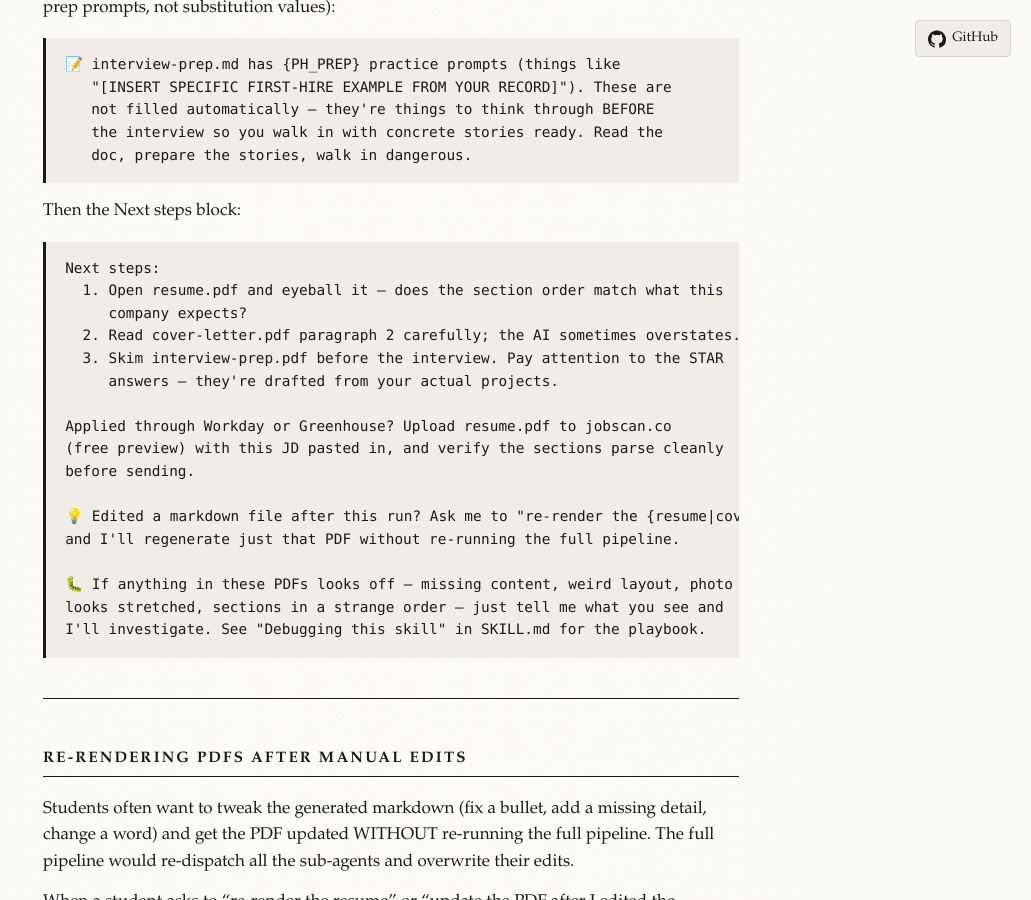
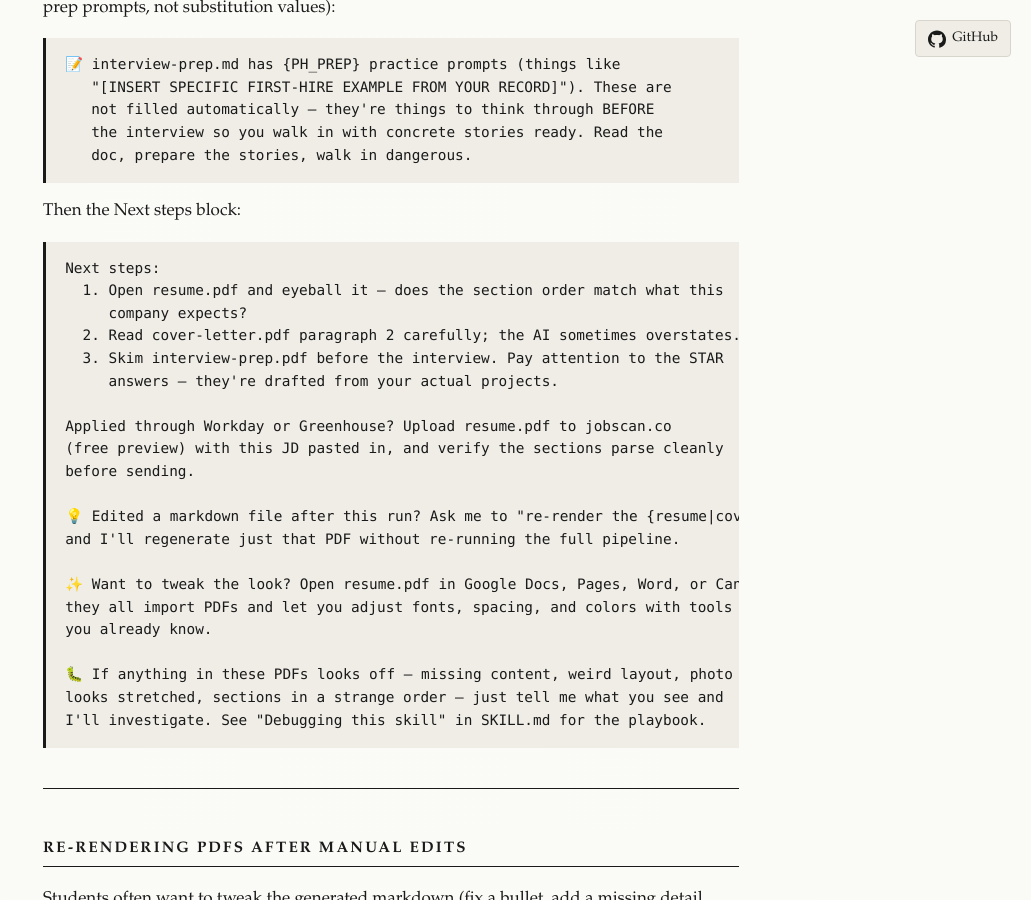
Before and after one commit to earino/resumasher, a Jekyll site: the page built from SKILL.md, in a window 1280 px wide and 900 px high, scrolled down 27113 px. Shown: the whole window, without its empty margins (249-1280 px from the left). Built offline with Jekyll 4.4.1, drawn with Linux system fonts in a browser that asks for light colours; our own code applies the rules of GitHub Pages for plain Markdown files.

Commit message:
skill: end-of-run tip for tweaking PDF in external editors
Friendly nudge in the Phase 9 Next steps block pointing students at
Google Docs / Pages / Word / Canva if they want to change fonts,
spacing, or colors. The resumasher PDF ships ATS-safe and
content-correct; cosmetic polish is a natural handoff to tools
students already know, not a limitation we need to fix inside the
renderer.

```diff
--- a/SKILL.md
+++ b/SKILL.md
@@ -990,6 +990,10 @@ before sending.
 💡 Edited a markdown file after this run? Ask me to "re-render the {resume|cover|prep} PDF"
 and I'll regenerate just that PDF without re-running the full pipeline.
 
+✨ Want to tweak the look? Open resume.pdf in Google Docs, Pages, Word, or Canva —
+they all import PDFs and let you adjust fonts, spacing, and colors with tools
+you already know.
+
 🐛 If anything in these PDFs looks off — missing content, weird layout, photo
 looks stretched, sections in a strange order — just tell me what you see and
 I'll investigate. See "Debugging this skill" in SKILL.md for the playbook.
```
